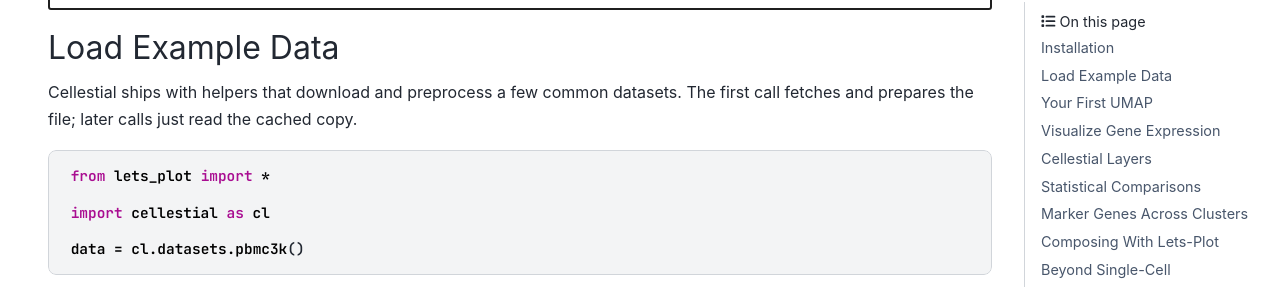
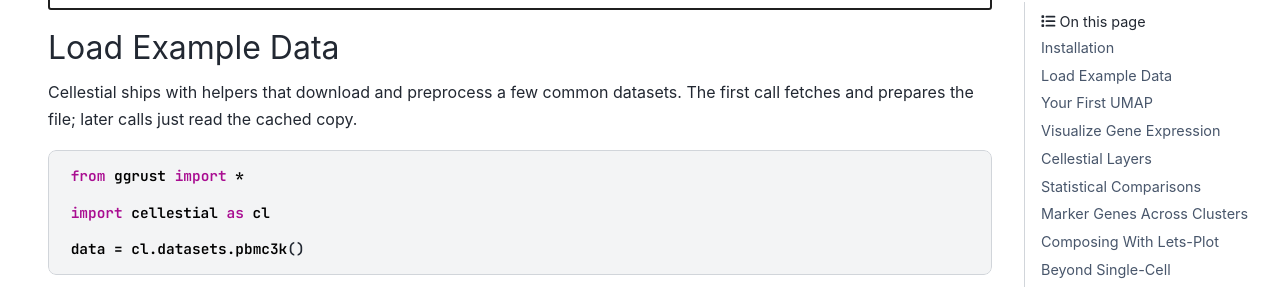
Before and after one commit to datavil/cellestial-docs, a Sphinx documentation site: the page built from sphinx/quickstart.rst, in a window 1280 px wide and 900 px high, scrolled down 337 px, cut to the strip 94-381 px from the top of the window. Built offline with Sphinx 7.4.7 and the PyData theme 0.15.4, drawn with Linux system fonts in a browser that asks for light colours.

Commit message:
Switch docs to the ggrust plotting backend
- Depend on ggrust>=0.1.0,<0.2.0 instead of lets-plot.
- Bump cellestial to >=0.60.0 and relax the pandas pin to >=2.2.3,<3.0.0.
- Mock ggrust and link PlotSpec/LayerSpec types to ggrust.plot in conf.py.
- Examples import from ggrust instead of lets_plot.

Co-Authored-By: Claude Opus 5.5 <noreply@anthropic.com>

```diff
--- a/pyproject.toml
+++ b/pyproject.toml
@@ -10,8 +10,8 @@ license = "Apache-2.0"
 requires-python = ">=3.11,<4.0"
 dependencies = [
     "anndata>=0.10.8,<1.0",
-    "cellestial>=0.44.0",
-    "lets-plot>=4.10.0,<5.0.0",
+    "cellestial>=0.60.0",
+    "ggrust>=0.1.0,<0.2.0",
     "polars[pyarrow]>=1.30.0,<2.0.0",
     "scikit-image>=0.23.1,<1.0",
     "spatialdata>=0.7,<1.0",
@@ -36,7 +36,7 @@ dev = [
     "cairosvg>=2.7.1,<3.0.0",
     "scvelo>=0.3.3,<0.4.0",
     "ty>=0.0.34,<0.0.35",
-    "pandas==2.2.2",
+    "pandas>=2.2.3,<3.0.0",
     "tqdm>=4.67.3,<5.0.0",
     "pytest>=9.0.3,<10.0.0",
     "pytest-cov>=7.1.0,<8.0.0",
--- a/sphinx/conf.py
+++ b/sphinx/conf.py
@@ -41,13 +41,13 @@ class BetterMock(mock.MagicMock):
 # Explicitly set __bool__ on the class to prevent MagicMock from overriding it
 # BetterMock.__bool__ = lambda self: True
 
-# Only mock lets_plot manually, let autodoc_mock_imports handle the rest
-PlotSpec = type("PlotSpec", (), {"__module__": "lets_plot.plot.core"})
-SupPlotsSpec = type("SupPlotsSpec", (), {"__module__": "lets_plot.plot.subplots"})
-FeatureSpec = type("FeatureSpec", (), {"__module__": "lets_plot.plot.core"})
-LayerSpec = type("LayerSpec", (), {"__module__": "lets_plot.plot.core"})
+# Only mock ggrust manually, let autodoc_mock_imports handle the rest
+PlotSpec = type("PlotSpec", (), {"__module__": "ggrust.plot.core"})
+SupPlotsSpec = type("SupPlotsSpec", (), {"__module__": "ggrust.plot.subplots"})
+FeatureSpec = type("FeatureSpec", (), {"__module__": "ggrust.plot.core"})
+LayerSpec = type("LayerSpec", (), {"__module__": "ggrust.plot.core"})
 
-for mod_name in ["lets_plot", "lets_plot.plot", "lets_plot.plot.core", "lets_plot.plot.subplots"]:
+for mod_name in ["ggrust", "ggrust.plot", "ggrust.plot.core", "ggrust.plot.subplots"]:
     mod_mock = BetterMock()
     mod_mock.PlotSpec = PlotSpec
     mod_mock.SupPlotsSpec = SupPlotsSpec
@@ -164,14 +164,14 @@ napoleon_preprocess_types = True
 napoleon_type_aliases = None
 napoleon_attr_annotations = True
 napoleon_type_aliases = {
-    "PlotSpec": ":py:class:`lets_plot.plot.core.PlotSpec`",
-    "FeatureSpec": ":py:class:`lets_plot.plot.core.FeatureSpec`",
-    "LayerSpec": ":py:class:`lets_plot.plot.core.LayerSpec`",
-    "SupPlotsSpec": ":py:class:`lets_plot.plot.core.SupPlotsSpec`",
+    "PlotSpec": ":py:class:`ggrust.plot.core.PlotSpec`",
+    "FeatureSpec": ":py:class:`ggrust.plot.core.FeatureSpec`",
+    "LayerSpec": ":py:class:`ggrust.plot.core.LayerSpec`",
+    "SupPlotsSpec": ":py:class:`ggrust.plot.core.SupPlotsSpec`",
 }
 
 napoleon_type_aliases = {
-    "PlotSpec": ":py:class:`~lets_plot.plot.core.PlotSpec`",
+    "PlotSpec": ":py:class:`~ggrust.plot.core.PlotSpec`",
     "AnnData": ":py:class:`~anndata.AnnData`",
 }
 
--- a/sphinx/features.rst
+++ b/sphinx/features.rst
@@ -10,7 +10,7 @@ Below is an overview of key features with examples.
 
     import scanpy as sc
     from pathlib import Path
-    from lets_plot import *
+    from ggrust import *
 
     import cellestial as cl
 
--- a/sphinx/migrating_from_scanpy.rst
+++ b/sphinx/migrating_from_scanpy.rst
@@ -9,7 +9,7 @@ that return composable plot objects.
 
    import scanpy as sc
    from pathlib import Path
-   from lets_plot import *
+   from ggrust import *
 
    import cellestial as cl
 
--- a/sphinx/quickstart.rst
+++ b/sphinx/quickstart.rst
@@ -40,7 +40,7 @@ the cached copy.
 
 .. code-block:: python
 
-   from lets_plot import *
+   from ggrust import *
 
    import cellestial as cl
 
@@ -50,7 +50,7 @@ the cached copy.
    :hide-code:
 
    from pathlib import Path
-   from lets_plot import *
+   from ggrust import *
 
    import cellestial as cl
 
```
Also changed, not shown: sphinx/index.rst (+15 -15 lines), 1 other file.
